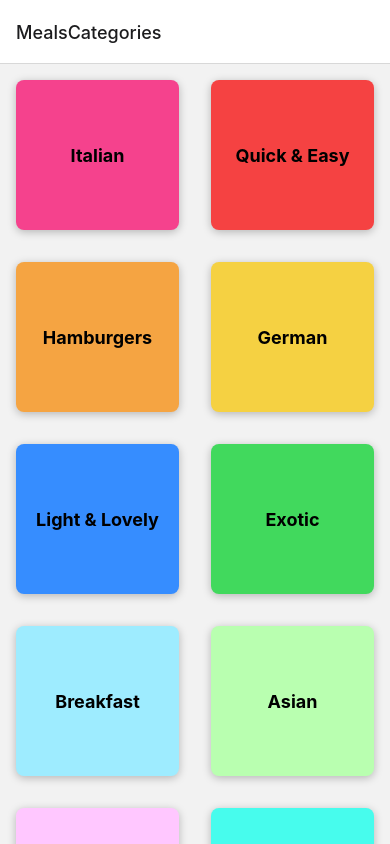
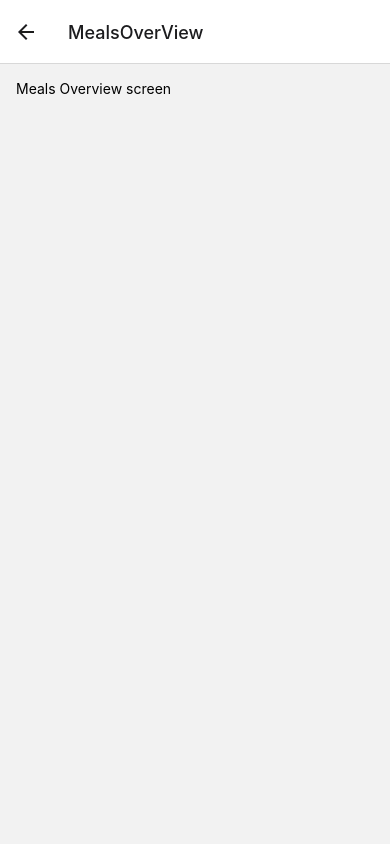
Before and after one commit to ThameeraFernando/Meals-App-React-Native, a React Native app: screen /MealsOverView in a window 390 px wide. Built offline with nearby package versions, Linux system fonts and the light colour scheme.

Commit message:
set navigate to the meal overview screen

```diff
--- a/App.js
+++ b/App.js
@@ -3,6 +3,7 @@ import { createNativeStackNavigator } from "@react-navigation/native-stack";
 import { StatusBar } from "expo-status-bar";
 import { StyleSheet, Text, View } from "react-native";
 import CategoriesScreen from "./screen/CategoriesScreen";
+import MealsOverView from "./screen/MealsOverView";
 
 const Stack = createNativeStackNavigator();
 
@@ -15,6 +16,10 @@ export default function App() {
           <Stack.Screen
             name="MealsCategories"
             component={CategoriesScreen}
+          ></Stack.Screen>
+          <Stack.Screen
+            name="MealsOverView"
+            component={MealsOverView}
           ></Stack.Screen>
         </Stack.Navigator>
       </NavigationContainer>
--- a/components/CategoryGrideTile.js
+++ b/components/CategoryGrideTile.js
@@ -1,6 +1,8 @@
+import { useNavigation } from "@react-navigation/native";
 import { Pressable, View, Text, StyleSheet, Platform } from "react-native";
 
-const CategoryGrideTile = ({ title, color }) => {
+const CategoryGrideTile = ({ title, color, onPress }) => {
+  // const navigation = useNavigation();
   return (
     <View style={[styles.gridItem, { backgroundColor: color }]}>
       <Pressable
@@ -9,6 +11,7 @@ const CategoryGrideTile = ({ title, color }) => {
           styles.button,
           pressed ? styles.buttonPressed : null,
         ]}
+        onPress={onPress}
       >
         <View style={styles.innerContainer}>
           <Text style={styles.title}>{title}</Text>
--- a/screen/CategoriesScreen.js
+++ b/screen/CategoriesScreen.js
@@ -2,16 +2,20 @@ import { View, FlatList } from "react-native";
 import CategoryGrideTile from "../components/CategoryGrideTile";
 import { CATEGORIES } from "../data/dummy-data";
 
+const CategoriesScreen = ({ navigation }) => {
   const renderCategoryItem = (itemData) => {
+    const pressHandler = () => {
+      navigation.navigate("MealsOverView");
+    };
     return (
       <CategoryGrideTile
         title={itemData.item.title}
         color={itemData.item.color}
+        onPress={pressHandler}
       />
     );
   };
 
-const CategoriesScreen = () => {
   return (
     <FlatList
       data={CATEGORIES}
--- /dev/null
+++ b/screen/MealsOverView.js
@@ -0,0 +1,19 @@
+import { View, Text, StyleSheet } from "react-native";
+import { MEALS } from "../data/dummy-data";
+
+const MealsOverView = () => {
+  return (
+    <View style={styles.container}>
+      <Text>Meals Overview screen</Text>
+    </View>
+  );
+};
+
+export default MealsOverView;
+
+const styles = StyleSheet.create({
+  container: {
+    flex: 1,
+    padding: 16,
+  },
+});
```
Lines whose indentation alone changed are shown as unchanged.
